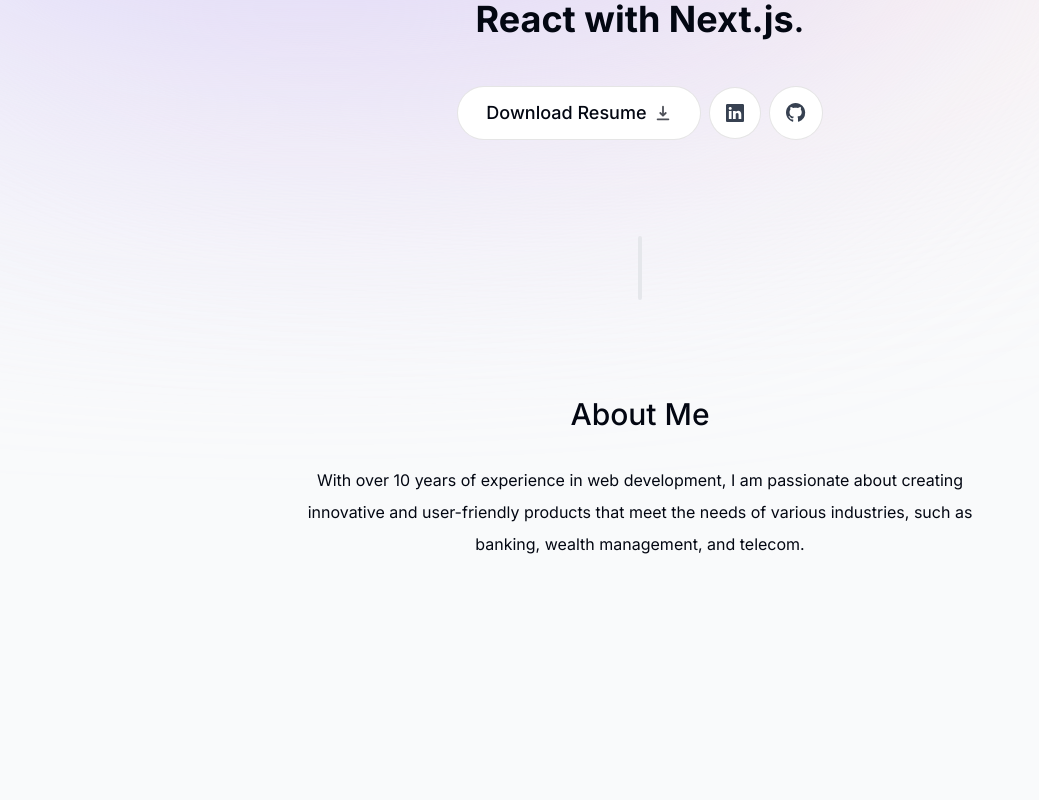
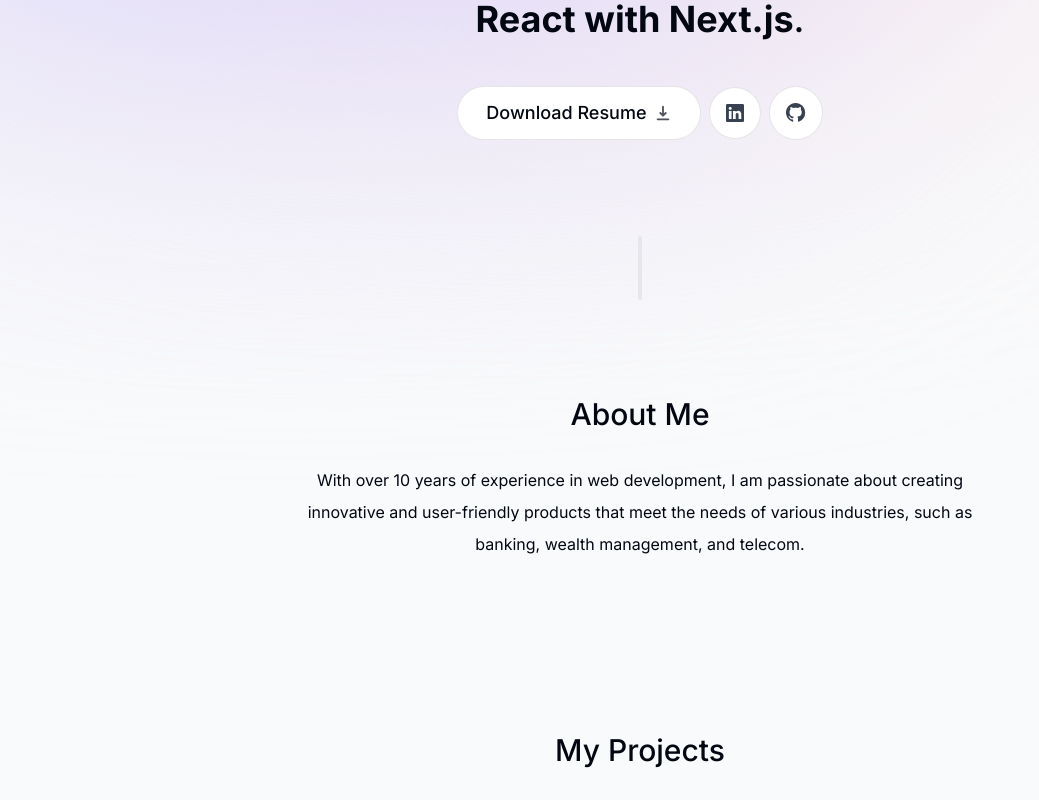
Before and after one commit to kayasky/portfolio, a Next.js app: page / in a window 1280 px wide. Shown: the part 426-1226 px from the top of the page, without its empty margins (0-1039 px from the left). Before the commit the page ends 1158 px from the top, so only its background shows below. Built offline with nearby package versions, Linux system fonts and the light colour scheme.

Commit message:
Start work on the projects section

```diff
--- a/app/layout.tsx
+++ b/app/layout.tsx
@@ -1,3 +1,4 @@
+import Header from "@/components/header";
 import { Analytics } from "@vercel/analytics/next";
 import { SpeedInsights } from "@vercel/speed-insights/next";
 import type { Metadata } from "next";
@@ -24,7 +25,7 @@ export default function RootLayout({
       >
         <div className="bg-[#fbe2e3] -z-10 absolute top-[-6rem] right-[11rem] h-[31.25rem] w-[31.25rem] rounded-full blur-[10rem] sm:w-[68.75rem]"></div>
         <div className="bg-[#dbd7fb] absolute top-[-1rem] -z-10 left-[-35rem] h-[31.25rem] w-[50rem] rounded-full blur-[10rem] sm:w-[68.75rem] md:left[-33rem] lg:left-[-28rem] xl:left-[-15rem] 2xl:left-[-5rem]"></div>
-        {/* <Header /> */}
+        <Header />
         {children}
         <Analytics />
         <SpeedInsights />
--- a/app/page.tsx
+++ b/app/page.tsx
@@ -1,5 +1,6 @@
 import About from "@/components/about";
 import Intro from "@/components/intro";
+import Projects from "@/components/projects";
 import SectionDivider from "@/components/section-divider";
 
 export default function Home() {
@@ -8,6 +9,7 @@ export default function Home() {
       <Intro />
       <SectionDivider />
       <About />
+      <Projects />
     </main>
   );
 }
--- /dev/null
+++ b/components/projects.tsx
@@ -0,0 +1,13 @@
+"use client";
+
+import { motion } from "framer-motion";
+import SectionHeading from "./section-heading";
+
+export default function Projects() {
+  return (
+    <motion.section>
+      <SectionHeading>My Projects</SectionHeading>
+      <div></div>
+    </motion.section>
+  );
+}
```
